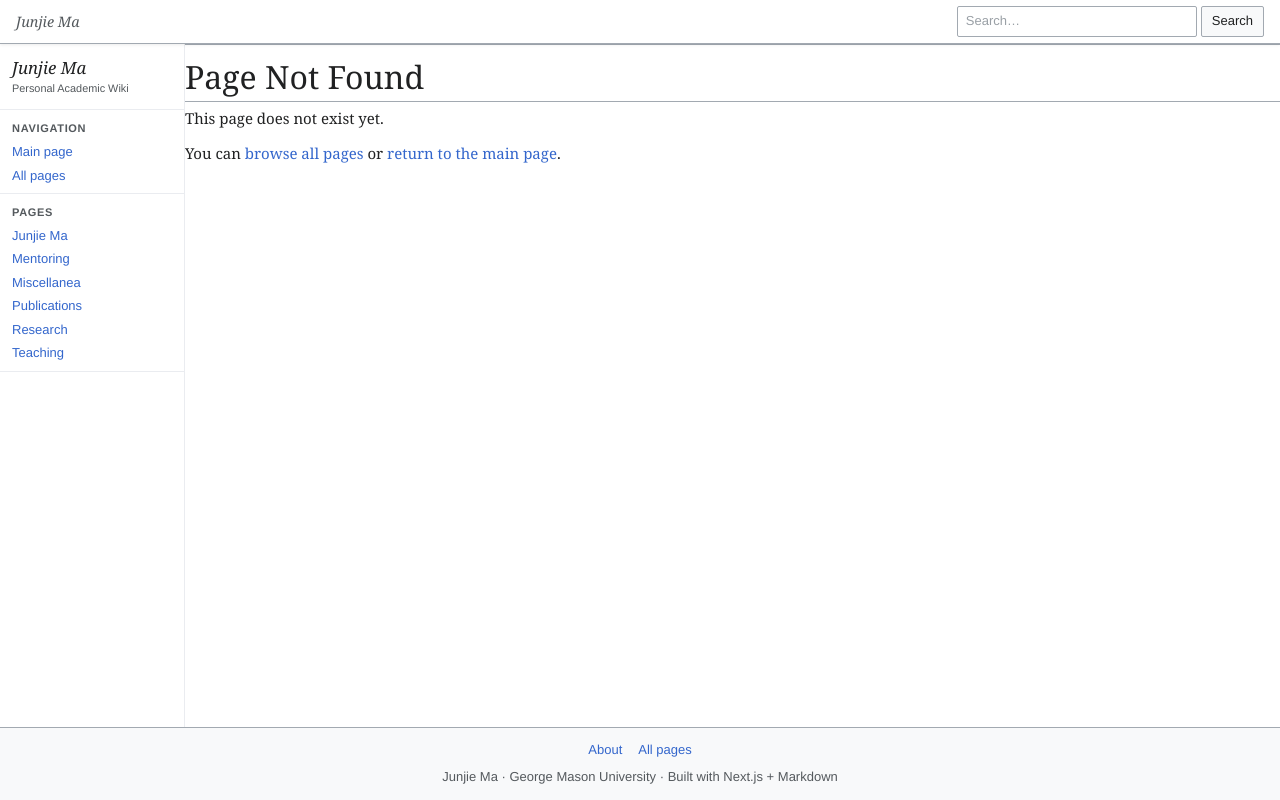
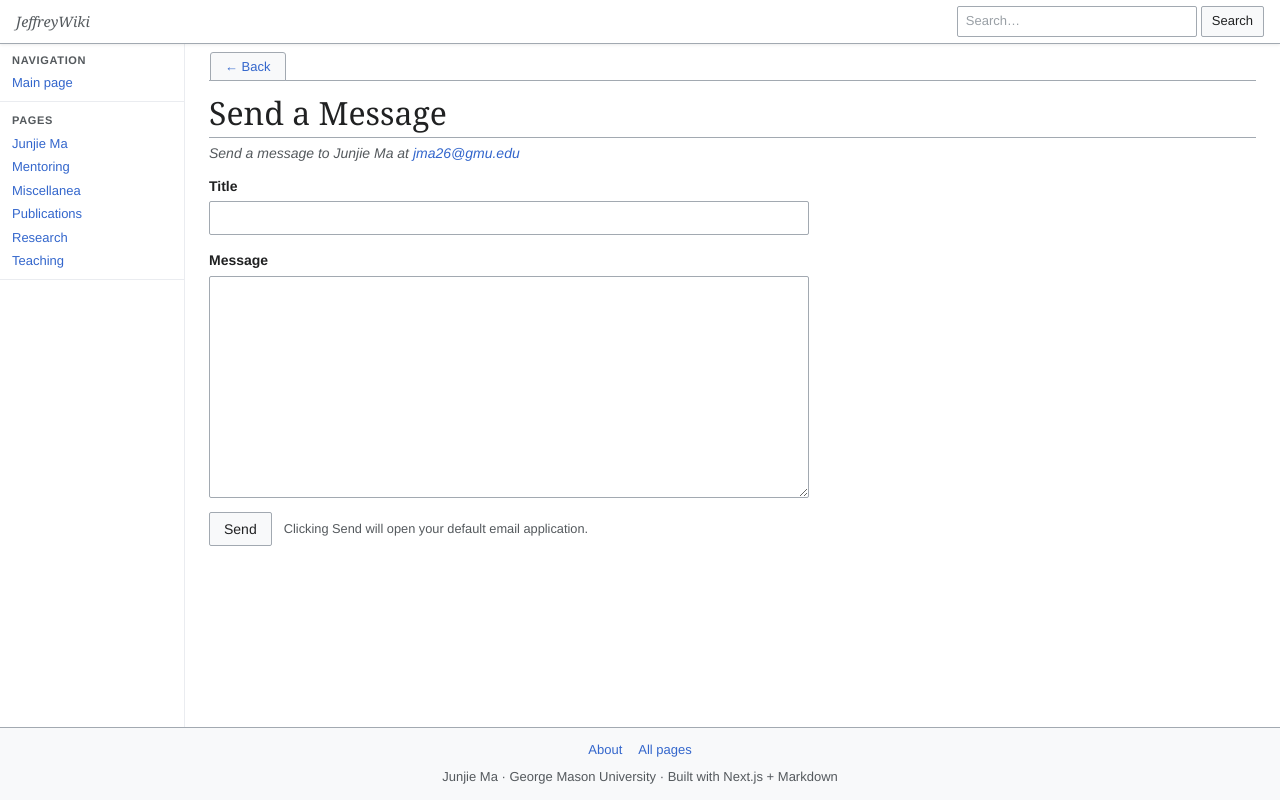
Before and after one commit to mjj5444845/jeffrey-wiki, a Next.js app: page /message in a window 1280 px wide. Before the commit this address had no page. Built offline with nearby package versions, Linux system fonts and the light colour scheme.

Commit message:
adjust layout and add message feature

```diff
--- a/src/app/globals.css
+++ b/src/app/globals.css
@@ -76,7 +76,9 @@ a:hover { text-decoration: underline; }
   font-size: 0.9rem;
   color: var(--wiki-text-muted);
   white-space: nowrap;
+  text-decoration: none;
 }
+.wiki-header-site-name:hover { text-decoration: none; color: var(--wiki-text-muted); }
 
 /* ── Search form ─────────────────────────────────────────────────── */
 .wiki-search-form { display: flex; align-items: center; gap: 4px; }
@@ -609,6 +611,85 @@ a:hover { text-decoration: underline; }
 .wiki-footer-text { color: var(--wiki-text-muted); }
 
 /* ══════════════════════════════════════════════════════════════════
+   SIDEBAR (no wordmark)
+══════════════════════════════════════════════════════════════════ */
+.wiki-nav-section-first { padding-top: 4px; }
+
+/* ══════════════════════════════════════════════════════════════════
+   MESSAGE FORM
+══════════════════════════════════════════════════════════════════ */
+.wiki-message-form {
+  max-width: 600px;
+}
+
+.wiki-form-row {
+  display: flex;
+  flex-direction: column;
+  gap: 4px;
+  margin-bottom: 14px;
+}
+
+.wiki-form-label {
+  font-family: var(--wiki-ui-font);
+  font-size: 0.875rem;
+  font-weight: bold;
+  color: var(--wiki-text);
+}
+
+.wiki-form-input,
+.wiki-form-textarea {
+  font-family: var(--wiki-ui-font);
+  font-size: 0.875rem;
+  color: var(--wiki-text);
+  background: #fff;
+  border: 1px solid var(--wiki-border);
+  border-radius: 2px;
+  padding: 5px 8px;
+  width: 100%;
+  box-sizing: border-box;
+  outline: none;
+  transition: border-color 0.15s;
+}
+.wiki-form-input:focus,
+.wiki-form-textarea:focus {
+  border-color: #3366cc;
+}
+
+.wiki-form-textarea {
+  resize: vertical;
+  line-height: 1.5;
+}
+
+.wiki-form-actions {
+  display: flex;
+  align-items: center;
+  gap: 12px;
+  margin-top: 4px;
+}
+
+.wiki-form-btn {
+  font-family: var(--wiki-ui-font);
+  font-size: 0.875rem;
+  background: #f8f9fa;
+  border: 1px solid var(--wiki-border);
+  border-radius: 2px;
+  padding: 5px 14px;
+  cursor: pointer;
+  color: var(--wiki-text);
+  white-space: nowrap;
+}
+.wiki-form-btn:hover {
+  background: #e8e9ea;
+  border-color: #999;
+}
+
+.wiki-form-note {
+  font-family: var(--wiki-ui-font);
+  font-size: 0.8rem;
+  color: var(--wiki-text-muted);
+}
+
+/* ══════════════════════════════════════════════════════════════════
    RESPONSIVE
 ══════════════════════════════════════════════════════════════════ */
 @media (max-width: 720px) {
--- /dev/null
+++ b/src/app/message/page.tsx
@@ -0,0 +1,36 @@
+import type { Metadata } from 'next'
+import { getAllPagesMeta } from '@/lib/pages'
+import WikiLayout from '@/components/WikiLayout'
+import MessageForm from '@/components/MessageForm'
+
+export const metadata: Metadata = { title: 'Send a Message — JeffreyWiki' }
+
+export default function MessagePage() {
+  const pages = getAllPagesMeta()
+
+  return (
+    <WikiLayout pages={pages}>
+      <div className="wiki-content-wrapper">
+        {/* Mimic the tabs row styling without active tabs */}
+        <div className="wiki-tabs-row">
+          <ul className="wiki-page-tabs">
+            <li className="wiki-page-tab"><a href="javascript:history.back()">← Back</a></li>
+          </ul>
+        </div>
+
+        <article className="wiki-article">
+          <header className="wiki-article-header">
+            <h1 className="wiki-article-title">Send a Message</h1>
+            <p className="wiki-article-description">
+              Send a message to Junjie Ma at{' '}
+              <a href="mailto:jma26@gmu.edu">jma26@gmu.edu</a>
+            </p>
+          </header>
+          <div className="wiki-article-body">
+            <MessageForm />
+          </div>
+        </article>
+      </div>
+    </WikiLayout>
+  )
+}
--- /dev/null
+++ b/src/components/MessageForm.tsx
@@ -0,0 +1,55 @@
+'use client'
+
+import { useState, type FormEvent } from 'react'
+import { useLanguage } from '@/context/LanguageContext'
+import siteConfig from '@/lib/siteConfig'
+
+export default function MessageForm() {
+  const { t } = useLanguage()
+  const [title, setTitle] = useState('')
+  const [text, setText] = useState('')
+
+  const handleSubmit = (e: FormEvent) => {
+    e.preventDefault()
+    const subject = encodeURIComponent(title.trim() || 'Message from JeffreyWiki')
+    const body = encodeURIComponent(text.trim())
+    window.location.href = `mailto:${siteConfig.email}?subject=${subject}&body=${body}`
+  }
+
+  return (
+    <form className="wiki-message-form" onSubmit={handleSubmit}>
+      <div className="wiki-form-row">
+        <label className="wiki-form-label" htmlFor="msg-title">
+          {t.msgTitleLabel}
+        </label>
+        <input
+          id="msg-title"
+          type="text"
+          className="wiki-form-input"
+          value={title}
+          onChange={(e) => setTitle(e.target.value)}
+          required
+        />
+      </div>
+
+      <div className="wiki-form-row">
+        <label className="wiki-form-label" htmlFor="msg-text">
+          {t.msgTextLabel}
+        </label>
+        <textarea
+          id="msg-text"
+          className="wiki-form-textarea"
+          rows={10}
+          value={text}
+          onChange={(e) => setText(e.target.value)}
+          required
+        />
+      </div>
+
+      <div className="wiki-form-actions">
+        <button type="submit" className="wiki-form-btn">{t.msgSendBtn}</button>
+        <span className="wiki-form-note">{t.msgNote}</span>
+      </div>
+    </form>
+  )
+}
--- a/src/components/WikiLayout.tsx
+++ b/src/components/WikiLayout.tsx
@@ -2,22 +2,22 @@
 
 import WikiNav from './WikiNav'
 import { useLanguage } from '@/context/LanguageContext'
+import siteConfig from '@/lib/siteConfig'
 import type { WikiPageMeta } from '@/types/wiki'
 
 interface Props {
   children: React.ReactNode
   pages: WikiPageMeta[]
-  siteName?: string
 }
 
-export default function WikiLayout({ children, pages, siteName = 'Junjie Ma' }: Props) {
+export default function WikiLayout({ children, pages }: Props) {
   const { t } = useLanguage()
 
   return (
     <div className="wiki-layout">
       <header className="wiki-header">
         <div className="wiki-header-inner">
-          <span className="wiki-header-site-name">{siteName}</span>
+          <a href="/" className="wiki-header-site-name">{siteConfig.name}</a>
           <form className="wiki-search-form" action="/search" method="get">
             <input
               type="search"
@@ -32,7 +32,7 @@ export default function WikiLayout({ children, pages, siteName = 'Junjie Ma' }:
 
       <div className="wiki-body">
         <aside className="wiki-sidebar">
-          <WikiNav pages={pages} siteName={siteName} />
+          <WikiNav pages={pages} />
         </aside>
         <main className="wiki-main">{children}</main>
       </div>
--- a/src/components/WikiNav.tsx
+++ b/src/components/WikiNav.tsx
@@ -7,23 +7,16 @@ import type { WikiPageMeta } from '@/types/wiki'
 
 interface Props {
   pages: WikiPageMeta[]
-  siteName?: string
 }
 
-export default function WikiNav({ pages, siteName = 'Junjie Ma' }: Props) {
+export default function WikiNav({ pages }: Props) {
   const pathname = usePathname()
   const { t } = useLanguage()
 
   return (
     <nav className="wiki-nav" aria-label="Site navigation">
-      <div className="wiki-nav-wordmark">
-        <Link href="/" className="wiki-nav-wordmark-link">
-          <span className="wiki-nav-wordmark-name">{siteName}</span>
-          <span className="wiki-nav-wordmark-sub">{t.wordmarkSub}</span>
-        </Link>
-      </div>
-
-      <div className="wiki-nav-section">
+      {/* Navigation section */}
+      <div className="wiki-nav-section wiki-nav-section-first">
         <h3 className="wiki-nav-section-title">{t.navNavigation}</h3>
         <ul className="wiki-nav-list">
           <li>
@@ -31,14 +24,10 @@ export default function WikiNav({ pages, siteName = 'Junjie Ma' }: Props) {
               {t.navMainPage}
             </Link>
           </li>
-          <li>
-            <Link href="/wiki/index" className={`wiki-nav-link${pathname === '/wiki/index' ? ' active' : ''}`}>
-              {t.navAllPages}
-            </Link>
-          </li>
         </ul>
       </div>
 
+      {/* Pages section */}
       <div className="wiki-nav-section">
         <h3 className="wiki-nav-section-title">{t.navPages}</h3>
         <ul className="wiki-nav-list">
--- a/src/lib/i18n.ts
+++ b/src/lib/i18n.ts
@@ -5,9 +5,8 @@ export const i18n = {
     search: 'Search',
     searchPlaceholder: 'Search…',
     tabRead: 'Read',
-    tabEdit: 'Edit',
+    tabMessage: 'Message',
     tabHistory: 'View history',
-    fromTagline: "From Junjie Ma's personal wiki",
     tocTitle: 'Contents',
     tocHide: 'hide',
     tocShow: 'show',
@@ -16,22 +15,24 @@ export const i18n = {
     navNavigation: 'Navigation',
     navPages: 'Pages',
     navMainPage: 'Main page',
-    navAllPages: 'All pages',
-    wordmarkSub: 'Personal Academic Wiki',
     footerAbout: 'About',
     footerAllPages: 'All pages',
     footerText: 'Junjie Ma · George Mason University · Built with Next.js + Markdown',
     langSwitchLabel: '中文',
     langIcon: '🌐',
     noTranslation: 'No Chinese version available for this page.',
+    msgPageTitle: 'Send a Message',
+    msgTitleLabel: 'Title',
+    msgTextLabel: 'Message',
+    msgSendBtn: 'Send',
+    msgNote: 'Clicking Send will open your default email application.',
   },
   zh: {
     search: '搜索',
     searchPlaceholder: '搜索…',
     tabRead: '阅读',
-    tabEdit: '编辑',
+    tabMessage: '留言',
     tabHistory: '查看历史',
-    fromTagline: '来自马骏杰的个人维基',
     tocTitle: '目录',
     tocHide: '隐藏',
     tocShow: '显示',
@@ -40,14 +41,17 @@ export const i18n = {
     navNavigation: '导航',
     navPages: '页面',
     navMainPage: '主页',
-    navAllPages: '所有页面',
-    wordmarkSub: '个人学术维基',
     footerAbout: '关于',
     footerAllPages: '所有页面',
     footerText: '马骏杰 · 乔治梅森大学 · 本站由 Next.js + Markdown 构建',
     langSwitchLabel: 'English',
     langIcon: '🌐',
     noTranslation: '此页面暂无中文版本。',
+    msgPageTitle: '发送消息',
+    msgTitleLabel: '标题',
+    msgTextLabel: '留言内容',
+    msgSendBtn: '发送',
+    msgNote: '点击发送将打开您的邮件客户端。',
   },
 } as const
 
--- /dev/null
+++ b/src/lib/siteConfig.ts
@@ -0,0 +1,8 @@
+const siteConfig = {
+  name: 'JeffreyWiki',
+  email: 'jma26@gmu.edu',
+  historyUrl: 'https://github.com/mjj5444845/jeffrey-wiki/commits/main/',
+  messageUrl: '/message',
+} as const
+
+export default siteConfig
```
Also changed, not shown: src/components/WikiContent.tsx (+10 -6 lines), 2 other files (tests, documents, lock files or other folders).
